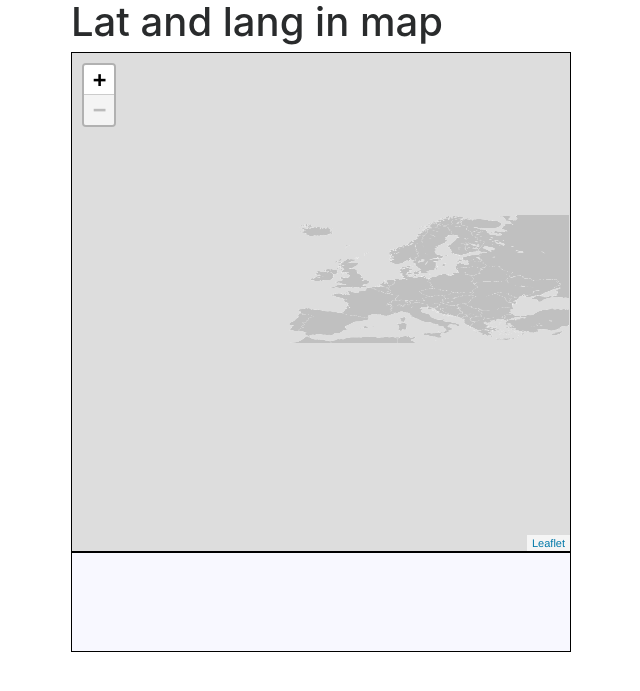
After one commit to jglantonio/leaflet-examples, a PHP site: page /script1.php in a window 1280 px wide. The commit adds this page. Shown: the top 691 px of the page, without its empty margins (29-669 px from the left). Run offline with PHP 8.4, Linux system fonts and the light colour scheme; some libraries are stand-ins or nearby versions.

Commit message:
Script 1 -> show lat and lng

```diff
--- a/css/main.css
+++ b/css/main.css
@@ -1,5 +1,15 @@
+body{
+    background-color: white;
+}
 #mapEurope {
     border:1px solid black;
     height: 500px;
     width: 500px;
 }
+#position {
+    background-color: ghostwhite;
+    border:1px solid black;
+    width: 500px;
+    height: 100px;
+    overflow-y: scroll;
+}
--- /dev/null
+++ b/script1.php
@@ -0,0 +1,46 @@
+
+<?php
+    include('header.php')
+?>
+
+<div class="container">
+    <div id="row">
+        <div class="col-md-12">
+            <h1>Lat and lang in map</H1>
+        </div>
+        <div class="col-md-12">
+            <div class="col-md-6 p-0">
+                <div id="mapEurope">
+                </div>
+            <div>
+            <div class="col-md-6 p-0">
+             <div id="position">
+        </div>
+            <div>
+        <div>
+    </div>
+
+
+    <script>
+        // Init map
+        // L.map('<id>').setview(latlng center , initialzoom)
+
+        var mymap = L.map('mapEurope').setView([50,50], 0);
+
+        // Define conners of the map
+        var bounds = [[0,0], [400,400]]; // corner 1 and conner 2
+
+        // Init , static map
+        var image = L.imageOverlay('img/map_europe.png', bounds).addTo(mymap);
+
+        mymap.on('click', function(e) {
+            html = "Lat : " + Math.round(e.latlng.lat*100)/100+ " <br> Lon :" + Math.round(e.latlng.lng*100)/100+"<br>";
+            $('#position').append(html);
+        });
+
+    </script>
+</div>
+
+<?php
+    include('footer.php')
+?>
```
Also changed, not shown: index.php (+12 -3 lines).
